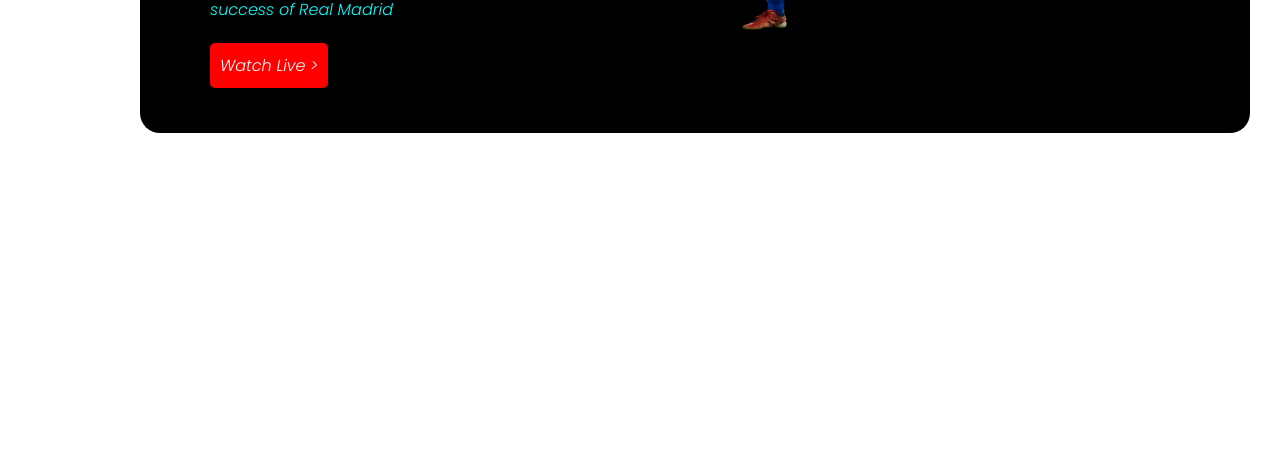
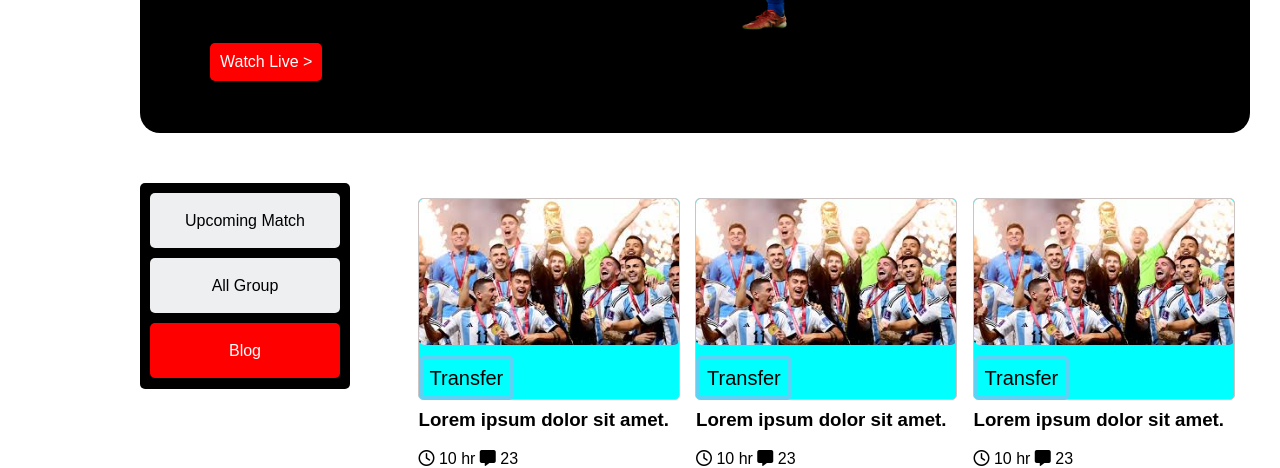
Before and after one commit to jannatshoha/Assignment4, a plain HTML site: page Index.html in a window 1280 px wide. Shown: the part 367-835 px from the top of the page. Before the commit the page ends 800 px from the top, so only its background shows below. Drawn offline with Linux system fonts and the light colour scheme.

Commit message:
2nd commit

```diff
--- a/Index.html
+++ b/Index.html
@@ -6,10 +6,7 @@
     <meta name="viewport" content="width=device-width, initial-scale=1.0">
     <title>FIFA World Cup Qatar 2022™</title>
     <link rel="stylesheet" href="/Style/style.css">
-    <link rel="shortcut icon" href="/Image/Site icon.jpg" type="image/x-icon">
-    <link rel="preconnect" href="https://fonts.googleapis.com">
-<link rel="preconnect" href="https://fonts.gstatic.com" crossorigin>
-<link href="https://fonts.googleapis.com/css2?family=Poppins:ital,wght@1,300&display=swap" rel="stylesheet">
+    <script src="https://kit.fontawesome.com/bb7bfab005.js" crossorigin="anonymous"></script>
 </head>
 <body>
    <!-- 1st section Start  -->
@@ -40,5 +37,90 @@
    <!-- 1st section End -->
 
 
+
+
+
+
+   <!-- 2st section Start -->
+   <section>
+
+           <div class="main-div">
+
+                    <div class="choto-div">
+                        <div class="link">
+                            <a href="" target="_blank" rel="noopener noreferrer">Upcoming Match</a>
+                         </div>
+                         <div  class="link">
+                          <a href="http://" target="_blank" rel="noopener noreferrer">All Group</a>
+                         </div>
+                         <div  class="link-div">
+                          <a href="http://" target="_blank" rel="noopener noreferrer"> Blog</a>
+                          </div>
+                    </div>
+
+
+                <div class="field">
+                    <div> <img src="/Image/images1.jpg" alt=""></div>
+                    <div class="play-detail"> <br>
+                        <a href="">Transfer</a>
+                        <h3>Lorem ipsum dolor sit amet.
+                        </h3>
+                        <div class="icon">
+                            <i class="fa-regular fa-clock"></i>
+                        10 hr
+                        <i class="fa-solid fa-message"></i>
+                        23
+                        </div>
+                    </div>
+                </div>
+                <div class="field">
+                    <img src="/Image/images1.jpg" alt="">
+                    <div class="play-detail"> <br>
+                        <a href="">Transfer</a>
+                        <h3>Lorem ipsum dolor sit amet.
+                        </h3>
+                        <div class="icon">
+                            <i class="fa-regular fa-clock"></i>
+                        10 hr
+                        <i class="fa-solid fa-message"></i>
+                        23
+                        </div>
+                    </div>
+                </div>
+                <div class="field">
+                    <img src="/Image/images1.jpg" alt="">
+                    <div class="play-detail"> <br>
+                        <a href="">Transfer</a>
+                        <h3>Lorem ipsum dolor sit amet.
+                        </h3>
+                        <div class="icon">
+                            <i class="fa-regular fa-clock"></i>
+                        10 hr
+                        <i class="fa-solid fa-message"></i>
+                        23
+                        </div>
+                    </div>
+                </div>
+
+
+           </div>
+
+   </section>
+
+
+
+
+
+
+
+
+
+
+
+
+<!-- 2st section End -->
+
+
+
 </body>
 </html>
--- a/Style/style.css
+++ b/Style/style.css
@@ -1,5 +1,7 @@
 body{
     font-family: 'Poppins', sans-serif;
+    background-color: white;
+    margin: 0;
 }
 
 .rectangle{
@@ -58,7 +60,8 @@ h1{
 
         display: grid;
             grid-template-columns: repeat(2, 1fr);
-            grid-row-gap: 30px;
+            align-items: center;
+            justify-content: center;
 
 
         }
@@ -66,6 +69,81 @@ h1{
   .imge{
     width: 200px;
     left: 200px;
+  }
+    .main-div{
+        position: relative;
+        top: 600px;
+        left: 140px;
+        top:550px;
+        width:1110px ;
+        display: grid;
+        grid-template-columns: repeat(4, 1fr);
+
+    }
+    .link a{
+        text-decoration: none;
+        width: 150px;
+        height: 25px;
+        color: black;
+        background-color: rgb(237, 239, 241);
+        color: rgb(0, 0, 0);
+        border-radius: 5px;
+        padding: 15px 20px;
+        justify-content: center;
+        align-items: center;
+        flex-direction: row;
+        display: grid;
+        margin: 10px
+
+    }
+    .link-div a{
+        text-decoration: none;
+        width: 150px;
+        height: 25px;
+        color: white;
+        background-color: red;
+        border-radius: 5px;
+        padding: 15px 20px;
+        justify-content: center;
+        align-items: center;
+        flex-direction: row;
+        display: grid;
+        margin: 10px
+    }
+
+   .choto-div{
+    background-color: black;
+    width: 210px;
+    height:206px ;
+
+    border-radius: 5px;
+    -webkit-border-radius: 5px;
+    -moz-border-radius: 5px;
+    -ms-border-radius: 5px;
+    -o-border-radius: 5px;
+}
+.field{
+
+    width: 260px;
+    height: 200px ;
+    border: rgb(204, 195, 195) solid 1px;
+    border-radius: 5px;
+    margin-top: 15px;
+    background-color: aqua;
+
+}
+.field img{
+    width: 260px;
 
 
-  }
+    border-radius: 5px;
+}
+.play-detail a{
+    text-decoration: none;
+    font-size: 20px;
+    color:black;
+    border: rgb(94, 210, 245) solid 4px;
+    padding: 7px;
+    border-radius: 5px    ;
+
+}
```
Also changed, not shown: Image/images1.jpg (added).
